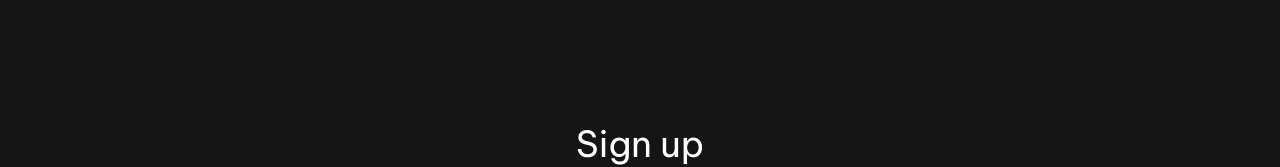
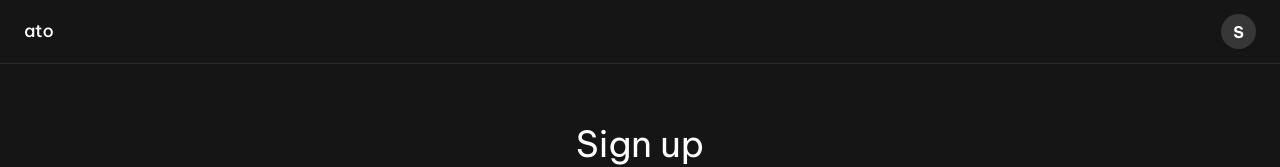
Before and after one commit to Stefan1400/ato, a React (Vite) app in the folder client/: page / in a window 1280 px wide. Shown: the top 167 px of the page. Built offline with nearby package versions, Linux system fonts and the light colour scheme; a web font is replaced by a local one.

Commit message:
feat(navbar): add initial navbar UI structure

```diff
--- a/client/src/App.tsx
+++ b/client/src/App.tsx
@@ -1,9 +1,11 @@
 import RegisterPage from "./features/auth/RegisterPage";
 import LoginPage from "./features/auth/LoginPage";
+import Navbar from "./components/Navbar";
 
 export default function App() {
   return (
     <div className="">
+      <Navbar />
       <RegisterPage />
       {/* <LoginPage /> */}
     </div>
--- /dev/null
+++ b/client/src/components/Navbar.tsx
@@ -0,0 +1,18 @@
+function Navbar() {
+   return (
+   <nav className='fixed left-0 top-0 w-screen h-16 px-6 border-b-1 border-[#2A2A2A] text-white z-[1000]'>
+      <ul className='w-full h-full flex justify-between items-center border-none'>
+         <li>
+            <h1 className='text-[1.1rem] font-medium'>ato</h1>
+         </li>
+         <li>
+            <div className='w-[35px] h-[35px] cursor-pointer flex justify-center items-center bg-[#373737] border-none rounded-full'>
+               <span className='font-bold'>S</span>
+            </div>
+         </li>
+      </ul>
+   </nav>
+  )
+}
+
+export default Navbar;
```
